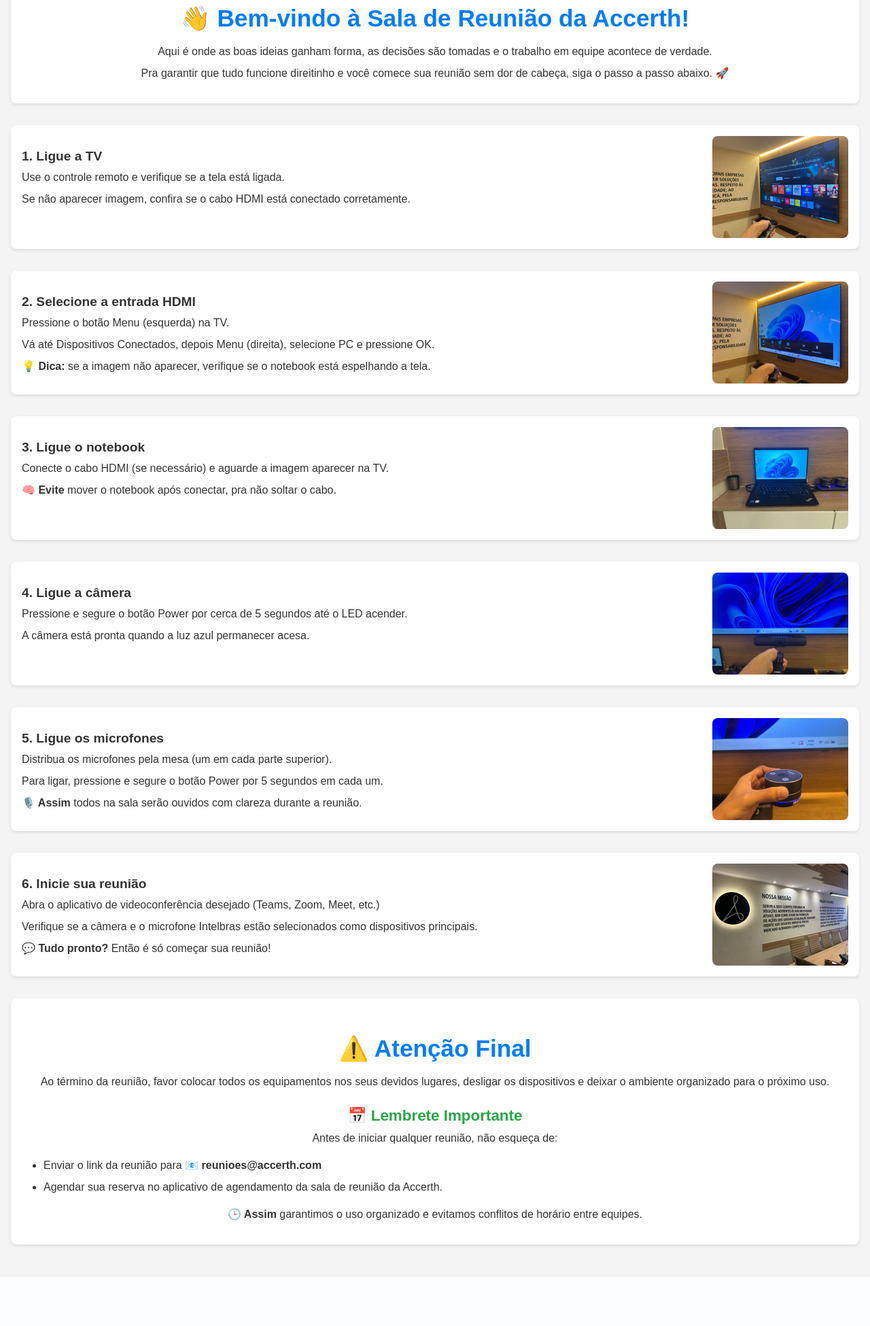
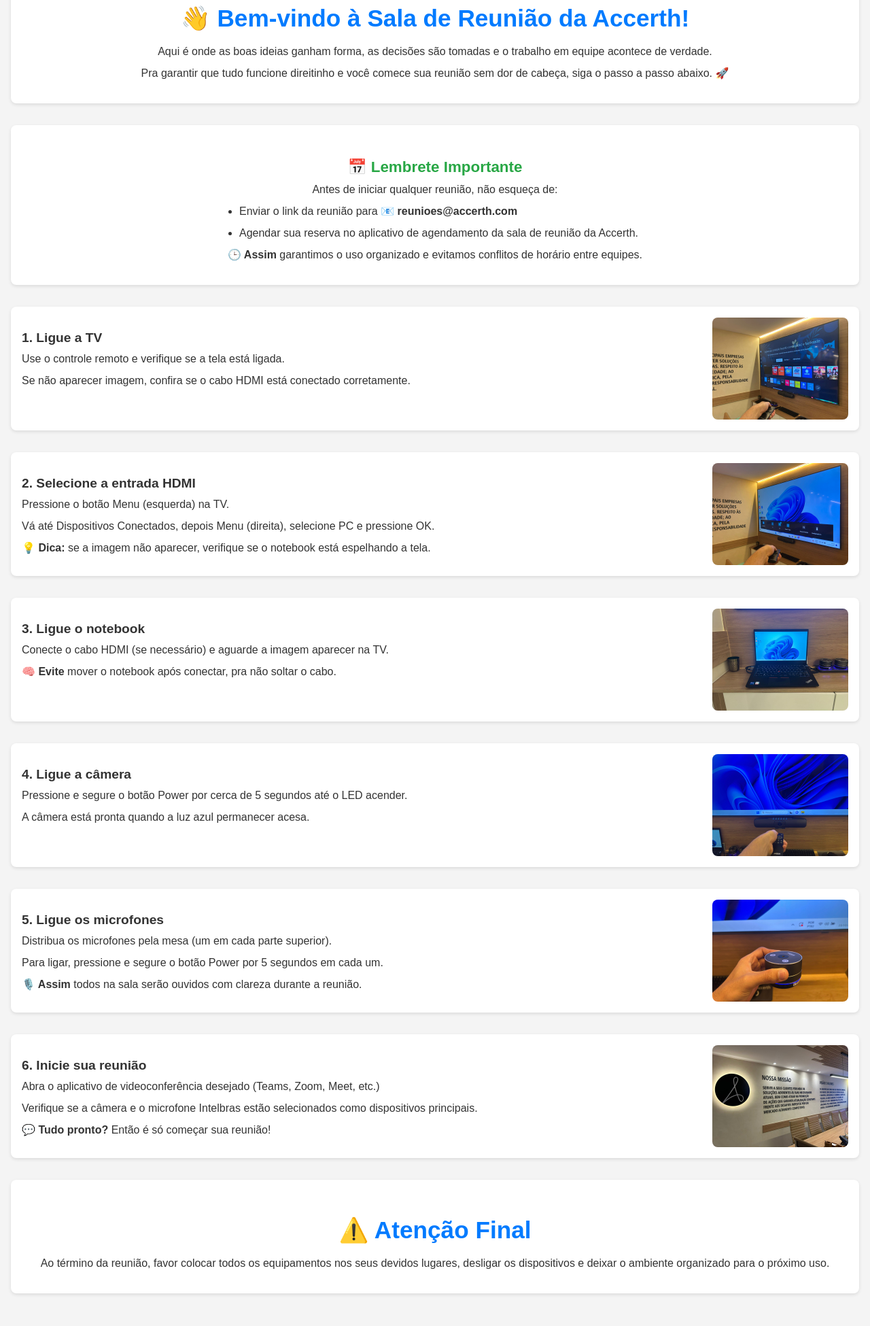
Before and after one commit to lealgoldenboy/manual_reuniao, a Flask app: page / in a window 1280 px wide. Shown: the part 139-2089 px from the top of the page at 68% size. Before the commit the page ends 1975 px from the top, so only its background shows below. Run offline with Flask 3, Linux system fonts and the light colour scheme.

Commit message:
Move Lembrete Importante para após seção welcome

```diff
--- a/static/css/style.css
+++ b/static/css/style.css
@@ -33,7 +33,7 @@ main {
     box-sizing: border-box;
 }
 
-.welcome, .conclusion {
+.welcome, .reminder, .conclusion {
     text-align: center;
     margin-bottom: 2rem;
     background-color: white;
@@ -42,31 +42,31 @@ main {
     box-shadow: 0 2px 5px rgba(0, 0, 0, 0.1);
 }
 
-.welcome h2, .conclusion h2 {
+.welcome h2, .reminder h2, .conclusion h2 {
     font-size: 1.8rem;
     color: #007bff;
     margin-bottom: 1rem;
 }
 
-.conclusion h3 {
+.reminder h3, .conclusion h3 {
     font-size: 1.4rem;
     color: #28a745;
     margin: 1.5rem 0 0.5rem 0;
 }
 
-.welcome p, .conclusion p {
+.welcome p, .reminder p, .conclusion p {
     font-size: 1rem;
     line-height: 1.5;
     margin: 0.5rem 0;
 }
 
-.conclusion ul {
+.reminder ul, .conclusion ul {
     text-align: left;
     max-width: 100%;
     padding-left: 1.5rem;
 }
 
-.conclusion li {
+.reminder li, .conclusion li {
     font-size: 1rem;
     line-height: 1.5;
     margin: 0.5rem 0;
@@ -130,7 +130,12 @@ main {
         max-height: 60px;
     }
 
-    .welcome h2, .conclusion h2 {
+    .welcome h2, .reminder h2, .conclusion h2 {
         font-size: 2.2rem;
     }
+
+    .reminder ul {
+        max-width: 600px;
+        margin: 0 auto;
+    }
 }
--- a/templates/index.html
+++ b/templates/index.html
@@ -5,7 +5,7 @@
     <meta name="viewport" content="width=device-width, initial-scale=1.0">
     <title>Guia Rápido – Sala de Reunião - ACCERTH</title>
     <link rel="stylesheet" href="{{ url_for('static', filename='css/style.css') }}">
-    <link rel="icon" type="image/x-icon" href="{{ url_for('static', filename='images/favicon.ico') }}">
+    <link rel="icon" type="image/x-icon" href="{{ url_for('static', filename='imagens/favicon.ico') }}">
 </head>
 <body>
     <header>
@@ -17,6 +17,16 @@
             <h2>👋 Bem-vindo à Sala de Reunião da Accerth!</h2>
             <p>Aqui é onde as boas ideias ganham forma, as decisões são tomadas e o trabalho em equipe acontece de verdade.</p>
             <p>Pra garantir que tudo funcione direitinho e você comece sua reunião sem dor de cabeça, siga o passo a passo abaixo. 🚀</p>
+        </section>
+
+        <section class="reminder">
+            <h3>📅 Lembrete Importante</h3>
+            <p>Antes de iniciar qualquer reunião, não esqueça de:</p>
+            <ul>
+                <li>Enviar o link da reunião para 📧 <strong>reunioes@accerth.com</strong></li>
+                <li>Agendar sua reserva no aplicativo de agendamento da sala de reunião da Accerth.</li>
+            </ul>
+            <p><strong>🕒 Assim</strong> garantimos o uso organizado e evitamos conflitos de horário entre equipes.</p>
         </section>
 
         <section class="function">
@@ -79,14 +89,6 @@
         <section class="conclusion">
             <h2>⚠️ Atenção Final</h2>
             <p>Ao término da reunião, favor colocar todos os equipamentos nos seus devidos lugares, desligar os dispositivos e deixar o ambiente organizado para o próximo uso.</p>
-
-            <h3>📅 Lembrete Importante</h3>
-            <p>Antes de iniciar qualquer reunião, não esqueça de:</p>
-            <ul>
-                <li>Enviar o link da reunião para 📧 <strong>reunioes@accerth.com</strong></li>
-                <li>Agendar sua reserva no aplicativo de agendamento da sala de reunião da Accerth.</li>
-            </ul>
-            <p><strong>🕒 Assim</strong> garantimos o uso organizado e evitamos conflitos de horário entre equipes.</p>
         </section>
     </main>
     <script src="{{ url_for('static', filename='js/script.js') }}"></script>
```
